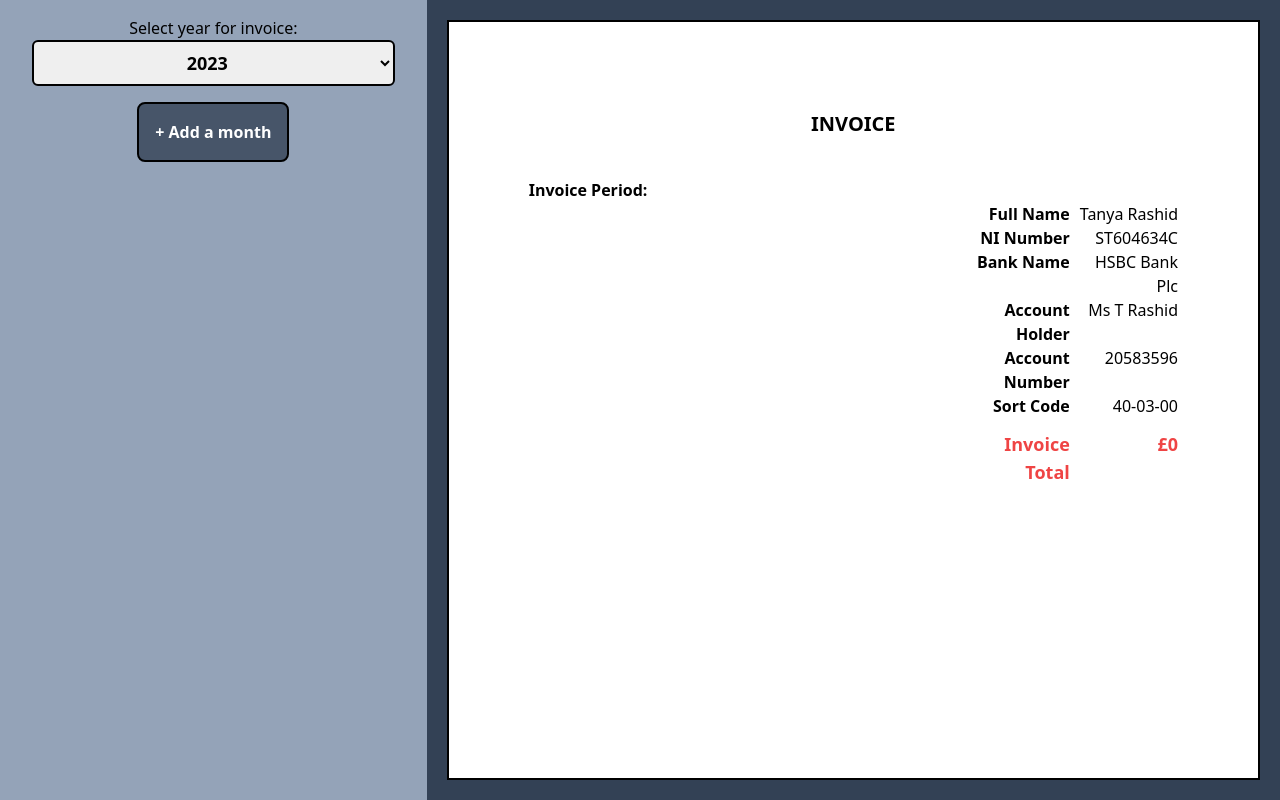
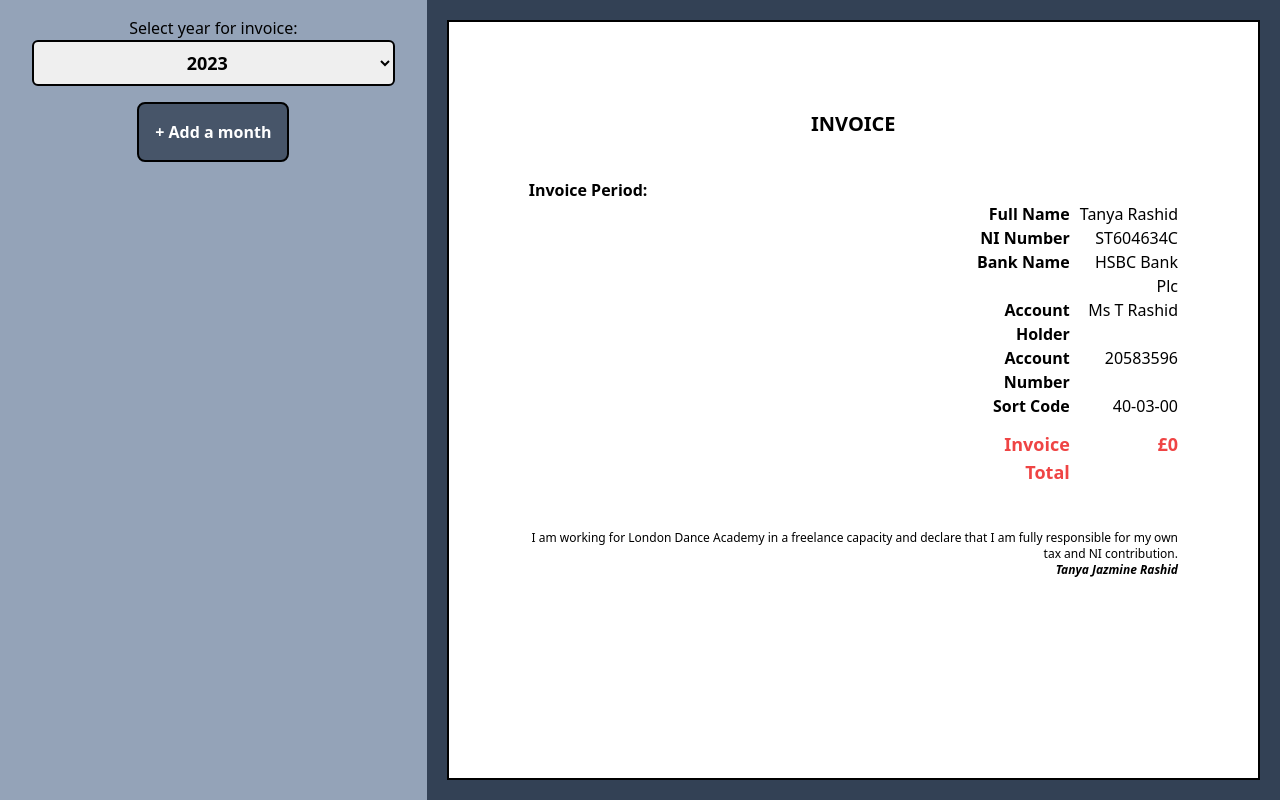
Before and after one commit to TanyaJRB/Dance-Class-Invoice-Generator, a Vue app: page / in a window 1280 px wide. Built offline with nearby package versions, Linux system fonts and the light colour scheme.

Commit message:
disclaimer

```diff
--- a/src/components/Invoice.vue
+++ b/src/components/Invoice.vue
@@ -66,6 +66,9 @@ function isLastItem(item): boolean {
           <MonthInvoice :month="md.month" :year="year" :line-items="md.lineItems"/>
         </div>
 
+        <div class="mt-8 text-xs justify-end text-end">{{ disclaimer }}</div>
+        <div class="text-xs justify-end text-end font-bold italic">{{ signature }}</div>
+
       </div>
     </div>
 
```
Also changed, not shown: src/classes/user.ts (line endings or trailing spaces).
